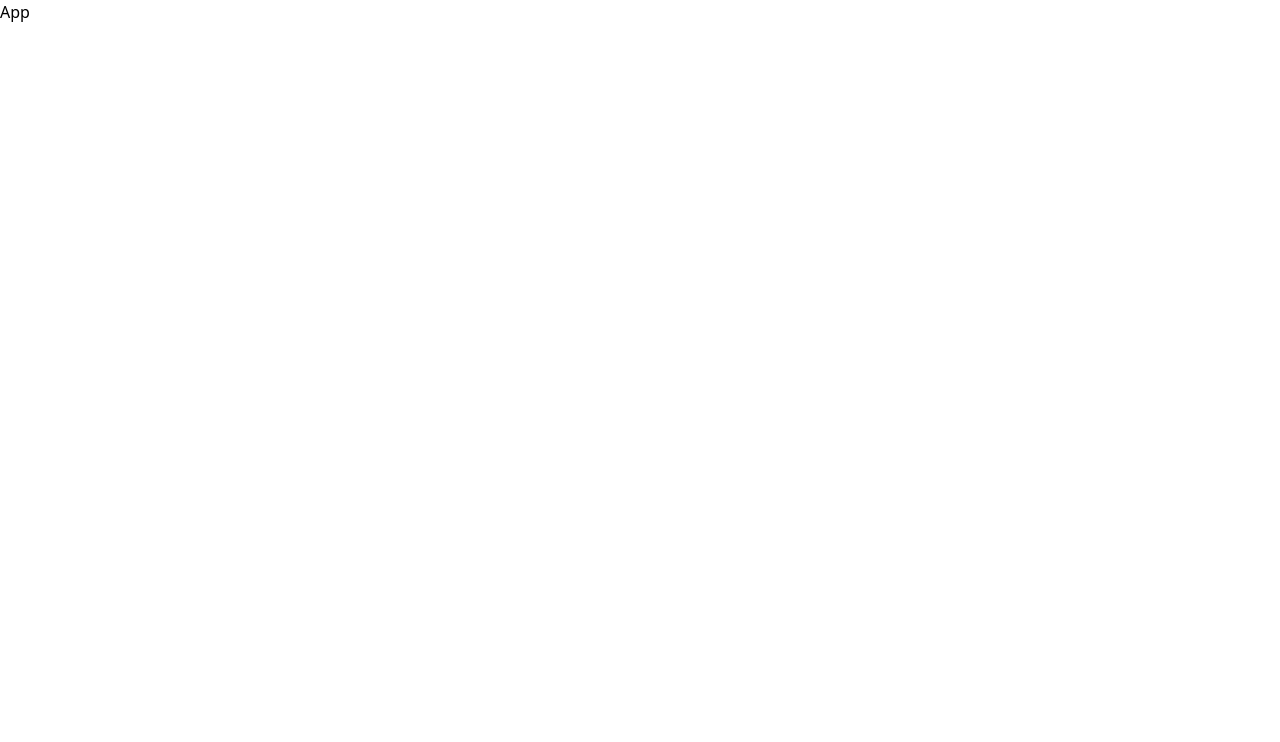
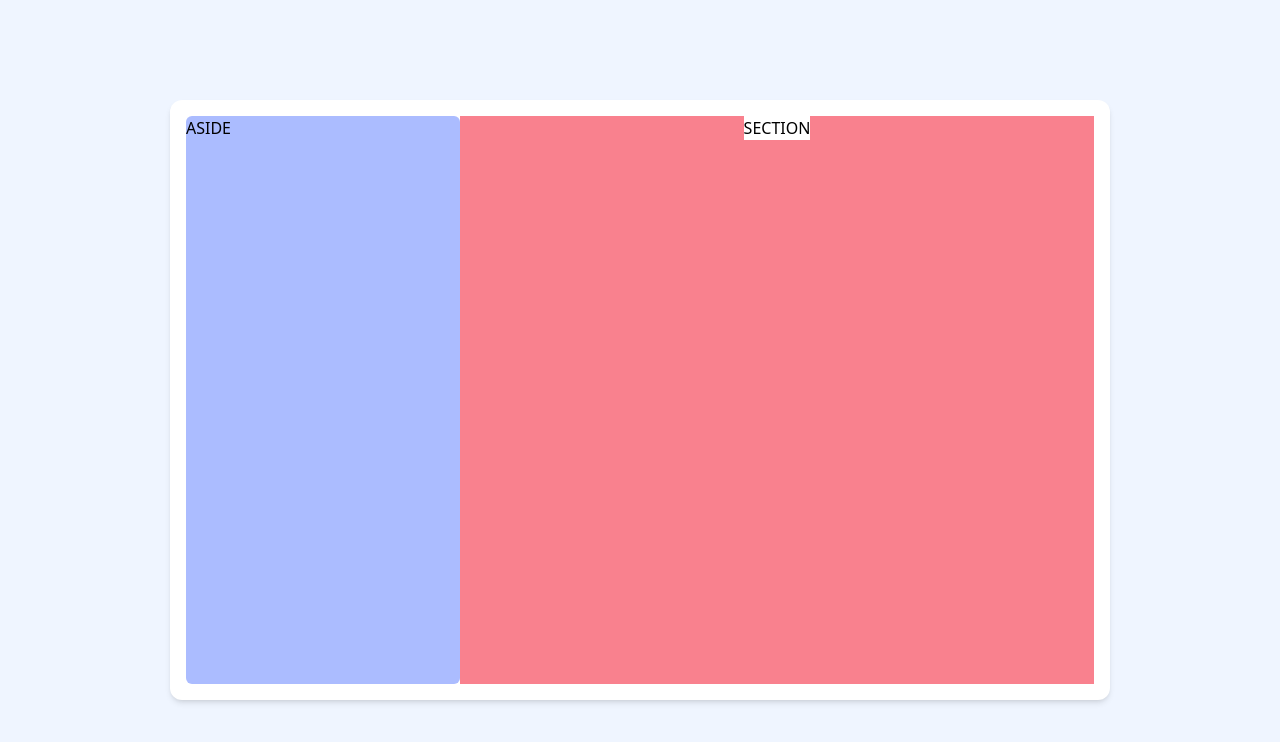
Before and after one commit to Alejandro1709/FM-MultiTabs, a React (Vite) app: page / in a window 1280 px wide. Shown: the top 742 px of the page. Built offline with nearby package versions, Linux system fonts and the light colour scheme.

Commit message:
Add: Layout Structured blocks

```diff
--- a/src/App.tsx
+++ b/src/App.tsx
@@ -1,10 +1,15 @@
 function App() {
   return (
-    <>
-      <div>
-        <h1>App</h1>
+    <main className="flex md:justify-center md:items-center min-h-screen bg-background">
+      <div className="flex flex-col md:flex-row bg-white md:p-[16px] md:shadow-md md:h-[600px] flex-1 md:max-w-[940px] md:rounded-xl">
+        <aside className="md:w-[274px] h-[172px] md:h-full bg-lightBlue md:rounded-md">ASIDE</aside>
+        <section className="flex items-start flex-1 bg-pink">
+          <article className="max-w-[450px] mx-auto bg-white">
+            SECTION
+          </article>
+        </section>
       </div>
-    </>
+    </main>
   )
 }
 
```
